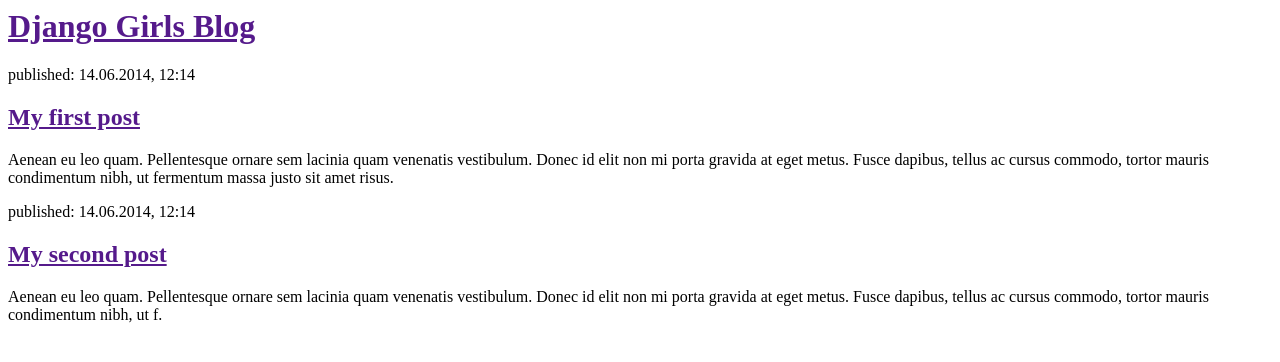
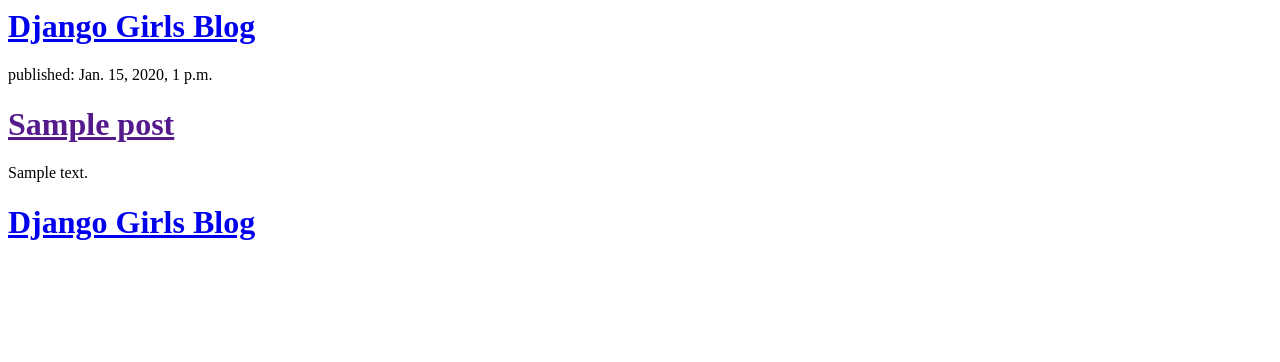
Before and after one commit to Ostracoda/my-first-blog, a Django app: template blog/templates/blog/post_list.html in a window 1280 px wide. Shown: the top 362 px of the page. Run offline with Django 3.2, Linux system fonts and the light colour scheme; the template is opened without the code that fills it: values that come from a table or form of the project are taken from there, others are empty; tables that the repository leaves empty hold one stand-in row (values such as "Sample post").

Commit message:
Modified templates to display posts from database.

```diff
--- a/blog/models.py
+++ b/blog/models.py
@@ -1,5 +1,7 @@
 from django.db import models
 from django.utils import timezone
+from django.shortcuts import render
+#from .models import Post
 
 
 class Post(models.Model):
--- a/blog/templates/blog/post_list.html
+++ b/blog/templates/blog/post_list.html
@@ -4,19 +4,23 @@
 </head>
 <body>
 	<div>
-                <h1><a href="">Django Girls Blog</a></h1>
+		<h1>
+			<a href="/">Django Girls Blog</a>
+		</h1>
 	</div>
-
+	{% for post in posts %}
 	<div>
-                <p>published: 14.06.2014, 12:14</p>
-                <h2><a href="">My first post</a></h2>
-                <p>Aenean eu leo quam. Pellentesque ornare sem lacinia quam venenatis vestibulum. Donec id elit non mi porta gravida at eget metus. Fusce dapibus, tellus ac cursus commodo, tortor mauris condimentum nibh, ut fermentum massa justo sit amet risus.</p>
+		<p>published: {{ post.published_date }}</p>
+		<h1>
+			<a href="">{{ post.title }}</a>
+		</h1>
+		<p>{{ post.text|linebreaks }}</p>
 	</div>
-
+	{% endfor %}
 	<div>
-                <p>published: 14.06.2014, 12:14</p>
-                <h2><a href="">My second post</a></h2>
-                <p>Aenean eu leo quam. Pellentesque ornare sem lacinia quam venenatis vestibulum. Donec id elit non mi porta gravida at eget metus. Fusce dapibus, tellus ac cursus commodo, tortor mauris condimentum nibh, ut f.</p>
+		<h1>
+			<a href="/">Django Girls Blog</a>
+		</h1>
 	</div>
 </body>
 </html>
--- a/blog/views.py
+++ b/blog/views.py
@@ -1,4 +1,7 @@
 from django.shortcuts import render
+from django.utils import timezone
+from .models import Post
 
 def post_list(request):
-    return render(request, 'blog/post_list.html', {})
+    posts = Post.objects.filter(published_date__lte=timezone.now()).order_by('published_date')
+    return render(request, 'blog/post_list.html', {'posts': posts})
--- a/mysite/settings.py
+++ b/mysite/settings.py
@@ -107,7 +107,7 @@
 
 LANGUAGE_CODE = 'en-us'
 
-TIME_ZONE = 'UTC'
+TIME_ZONE = 'Europe/Moscow'
 
 USE_I18N = True
 
```
Lines whose indentation alone changed are shown as unchanged.
